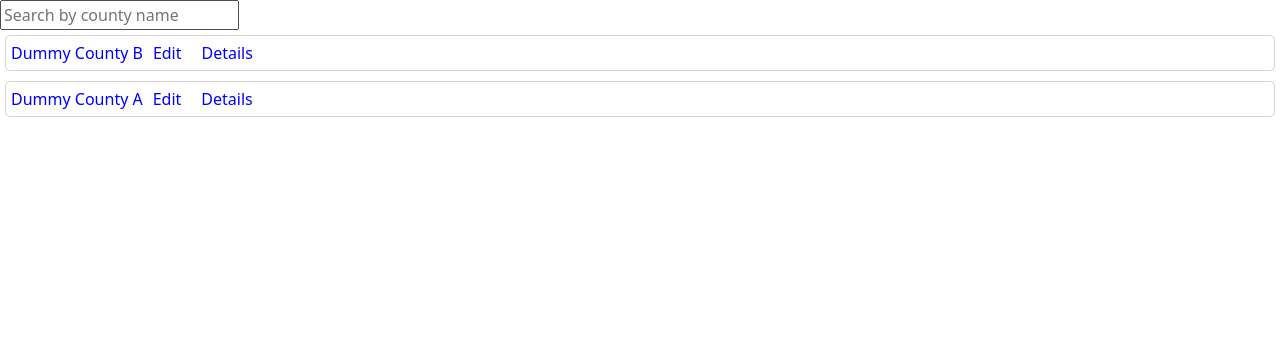
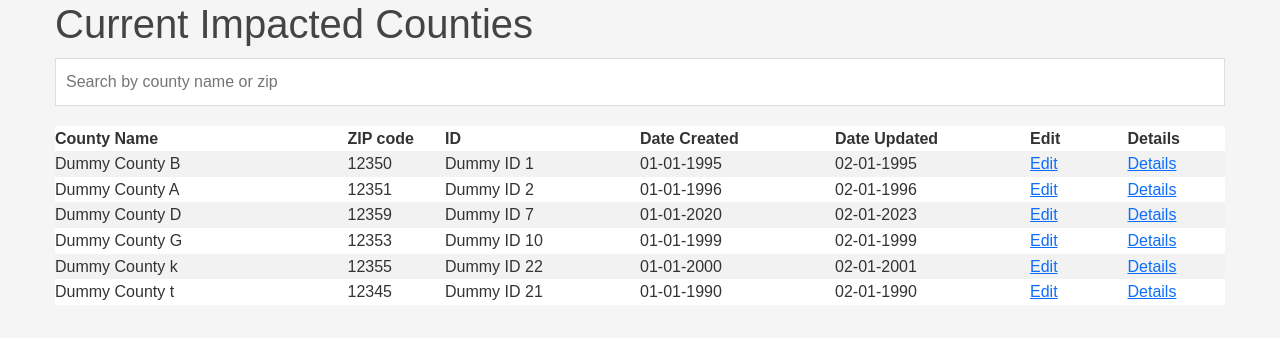
Before and after one commit to ethans2028/Calfus-Project, a React (Create React App) app in the folder client/: page /cic in a window 1280 px wide. Shown: the top 338 px of the page. Built offline with nearby package versions, Linux system fonts and the light colour scheme.

Commit message:
updated cic

```diff
--- a/client/src/global.css
+++ b/client/src/global.css
@@ -17,6 +17,63 @@ body {
   margin: 0 auto;
   padding: 0 15px;
 }
+
+.columnlabel{
+  border: 1px solid #ddd; /* Define the border color and width */
+  padding: 10px; /* Define the padding inside the box */
+}
+
+
+/* the following are for rows in a table */
+
+
+.horizontal-div {
+  display: flex;
+  flex-direction: row;
+  align-items: center;
+  justify-content: center;
+  white-space: nowrap;
+}
+
+.county-name {
+  flex: 3;
+  display: flex;
+  flex-direction: row;
+}
+
+.zip-code {
+  flex: 1;
+  display: flex;
+  flex-direction: row;
+}
+
+.county-id {
+  flex: 2;
+  display: flex;
+  flex-direction: row;
+}
+
+.date-created {
+  flex: 2;
+  display: flex;
+  flex-direction: row;
+}
+
+.date-updated {
+  flex: 2;
+  display: flex;
+  flex-direction: row;
+}
+
+.edit-link {
+  flex: 1;
+}
+
+.details-link {
+  flex: 1;
+}
+
+
 
 h1, h2, h3, h4, h5, h6 {
   color: #444;
--- a/client/src/routes/cic.jsx
+++ b/client/src/routes/cic.jsx
@@ -4,6 +4,7 @@ import AnomalyDetailPage from './AnomalyDetailPage';
 import UpdatePage from './UpdatePage';
 import Home from './Home';
 import sampleData from '../sampleData.json';
+import '../global.css'; // Import the global CSS file
 
 const ActiveItemsPage = () => {
   const dataArray = Object.values(sampleData);
@@ -18,41 +19,41 @@ const ActiveItemsPage = () => {
     setSearchTerm(event.target.value);
   };
 
-  const filteredItems = items.filter(item =>
-    item.County.toLowerCase().includes(searchTerm.toLowerCase()) && item.Status === 'Active'
-  );
+  const filteredItems = items.filter(item => {
+    if (searchTerm === '') {
+      return item.Status === 'Active';
+    }
+    if (!isNaN(searchTerm)) {
+      return item.Zip && item.Zip.includes(searchTerm) && item.Status === 'Active';
+    } else {
+      return item.County.toLowerCase().includes(searchTerm.toLowerCase()) && item.Status === 'Active';
+    }
+  });
 
   return (
-    <div>
-      <input type="text" placeholder="Search by county name" onChange={handleSearch} />
-
-      <div style={{ display: 'flex', flexDirection: 'column' }}>
+      <div className="container">
+        <h1>Current Impacted Counties</h1>
+        <input type="text" placeholder="Search by county name or zip"/>
+        <div className="horizontal-div" style={{ backgroundColor: "white"}}>
+          <div className="county-name" style={{ fontWeight: 'bold' }}>County Name</div>
+          <div className="zip-code" style={{ fontWeight: 'bold' }}>ZIP code</div>
+          <div className="county-id" style={{ fontWeight: 'bold' }}>ID</div>
+          <div className="date-created" style={{ fontWeight: 'bold' }}>Date Created</div>
+          <div className="date-updated" style={{ fontWeight: 'bold' }}>Date Updated</div>
+          <div className="edit-link" style={{ fontWeight: 'bold' }}>Edit</div>
+          <div className="details-link" style={{ fontWeight: 'bold' }}>Details</div>
+        </div>
+        <div className="box" style={{ display: 'flex', flexDirection: 'column', }}>
         {filteredItems.length > 0 ? (
-            filteredItems.map((item) => (
-               <div
-                  key={item.id}
-                  style={{
-                  color: 'blue',
-                  textDecoration: 'none',
-                  border: '1px solid lightgrey',
-                  borderRadius: '5px',
-                  padding: '5px',
-                  margin: '5px',
-                  }}
-               >
-                  {item.County}
-                  <Link
-                  to={`/Edit/${item.id}`}
-                  style={{padding: '10px', color: 'blue', textDecoration: 'none'}}
-                  >
-                  Edit
-                  </Link>
-                  <Link
-                  to={`/AnomalyDetailPage/${item.id}`}
-                  style={{padding: '10px', color: 'blue', textDecoration: 'none'}}
-                  >
-                  Details
-                  </Link>
+              filteredItems.map((item, index) => (
+                <div style={{ backgroundColor: index % 2 === 1 ? 'white' : '#f2f2f2' }} key={item.id} className="horizontal-div">
+                  <div className="county-name">{item.County}</div>
+                  <div className="zip-code">{item.Zip}</div>
+                  <div className="county-id">{item.id}</div>
+                  <div className="date-created">{item.DateOfBirth}</div>
+                  <div className="date-updated">{item.LastEdited}</div>
+                  <Link className="edit-link" to={`/Edit/${item.id}`}>Edit</Link>
+                  <Link className= "details-link" to={`/AnomalyDetailPage/${item.id}`}>Details</Link>
                 </div>
               ))
               ) : (
--- a/client/src/sampleData.json
+++ b/client/src/sampleData.json
@@ -9,6 +9,9 @@
       "Clears": "Dummy Clears 1",
       "Possible Hits": "Dummy Possible Hits 1",
       "Automation Status": "Dummy Automation Status 1",
+      "Zip": "12350",
+      "DateOfBirth": "01-01-1995",
+      "LastEdited": "02-01-1995",
       "DOB Redaction?": "Dummy DOB Redaction 1",
       "Status": "Active",
       "Last Reviewed Date": "Dummy Last Reviewed Date 1",
@@ -27,6 +30,9 @@
       "Clears": "Dummy Clears 2",
       "Possible Hits": "Dummy Possible Hits 2",
       "Automation Status": "Dummy Automation Status 2",
+      "Zip": "12351",
+      "DateOfBirth": "01-01-1996",
+      "LastEdited": "02-01-1996",
       "DOB Redaction?": "Dummy DOB Redaction 2",
       "Status": "Active",
       "Last Reviewed Date": "Dummy Last Reviewed Date 2",
@@ -46,12 +52,12 @@
       "Possible Hits": "Dummy Possible Hits 2",
       "Automation Status": "Dummy Automation Status 2",
       "DOB Redaction?": "Dummy DOB Redaction 2",
-      "Status": "Dummy Status 2",
+      "Status": "Resolved",
       "Last Reviewed Date": "Dummy Last Reviewed Date 2",
       "Issue Start Date": "Dummy Issue Start Date 2",
       "Est Resolution Date": "Dummy Est Resolution Date 2",
       "Issue Resolve Date": "Dummy Issue Resolve Date 2",
-      "id": "Dummy ID 2"
+      "id": "Dummy ID 5"
    },
    "dataObject4": {
       "County": "Dummy County D",
@@ -64,12 +70,15 @@
       "Possible Hits": "Dummy Possible Hits 2",
       "Automation Status": "Dummy Automation Status 2",
       "DOB Redaction?": "Dummy DOB Redaction 2",
-      "Status": "Dummy Status 2",
+      "Zip": "12359",
+      "DateOfBirth": "01-01-2020",
+      "LastEdited": "02-01-2023",
+      "Status": "Active",
       "Last Reviewed Date": "Dummy Last Reviewed Date 2",
       "Issue Start Date": "Dummy Issue Start Date 2",
       "Est Resolution Date": "Dummy Est Resolution Date 2",
       "Issue Resolve Date": "Dummy Issue Resolve Date 2",
-      "id": "Dummy ID 2"
+      "id": "Dummy ID 7"
    },
    "dataObject5": {
       "County": "Dummy County E",
@@ -82,7 +91,7 @@
       "Possible Hits": "Dummy Possible Hits 2",
       "Automation Status": "Dummy Automation Status 2",
       "DOB Redaction?": "Dummy DOB Redaction 2",
-      "Status": "Dummy Status 2",
+      "Status": "Resolved",
       "Last Reviewed Date": "Dummy Last Reviewed Date 2",
       "Issue Start Date": "Dummy Issue Start Date 2",
       "Est Resolution Date": "Dummy Est Resolution Date 2",
@@ -100,7 +109,7 @@
       "Possible Hits": "Dummy Possible Hits 2",
       "Automation Status": "Dummy Automation Status 2",
       "DOB Redaction?": "Dummy DOB Redaction 2",
-      "Status": "Dummy Status 2",
+      "Status": "Resolved",
       "Last Reviewed Date": "Dummy Last Reviewed Date 2",
       "Issue Start Date": "Dummy Issue Start Date 2",
       "Est Resolution Date": "Dummy Est Resolution Date 2",
@@ -117,13 +126,16 @@
       "Clears": "Dummy Clears 2",
       "Possible Hits": "Dummy Possible Hits 2",
       "Automation Status": "Dummy Automation Status 2",
+      "Zip": "12353",
+      "DateOfBirth": "01-01-1999",
+      "LastEdited": "02-01-1999",
       "DOB Redaction?": "Dummy DOB Redaction 2",
-      "Status": "Dummy Status 2",
+      "Status": "Active",
       "Last Reviewed Date": "Dummy Last Reviewed Date 2",
       "Issue Start Date": "Dummy Issue Start Date 2",
       "Est Resolution Date": "Dummy Est Resolution Date 2",
       "Issue Resolve Date": "Dummy Issue Resolve Date 2",
-      "id": "Dummy ID 2"
+      "id": "Dummy ID 10"
    },
    "dataObject8": {
       "County": "Dummy County H",
@@ -136,7 +148,7 @@
       "Possible Hits": "Dummy Possible Hits 2",
       "Automation Status": "Dummy Automation Status 2",
       "DOB Redaction?": "Dummy DOB Redaction 2",
-      "Status": "Dummy Status 2",
+      "Status": "Resolved",
       "Last Reviewed Date": "Dummy Last Reviewed Date 2",
       "Issue Start Date": "Dummy Issue Start Date 2",
       "Est Resolution Date": "Dummy Est Resolution Date 2",
@@ -154,7 +166,7 @@
       "Possible Hits": "Dummy Possible Hits 2",
       "Automation Status": "Dummy Automation Status 2",
       "DOB Redaction?": "Dummy DOB Redaction 2",
-      "Status": "Dummy Status 2",
+      "Status": "Resolved",
       "Last Reviewed Date": "Dummy Last Reviewed Date 2",
       "Issue Start Date": "Dummy Issue Start Date 2",
       "Est Resolution Date": "Dummy Est Resolution Date 2",
@@ -172,7 +184,7 @@
       "Possible Hits": "Dummy Possible Hits 2",
       "Automation Status": "Dummy Automation Status 2",
       "DOB Redaction?": "Dummy DOB Redaction 2",
-      "Status": "Dummy Status 2",
+      "Status": "Resolved",
       "Last Reviewed Date": "Dummy Last Reviewed Date 2",
       "Issue Start Date": "Dummy Issue Start Date 2",
       "Est Resolution Date": "Dummy Est Resolution Date 2",
@@ -190,12 +202,15 @@
       "Possible Hits": "Dummy Possible Hits 2",
       "Automation Status": "Dummy Automation Status 2",
       "DOB Redaction?": "Dummy DOB Redaction 2",
-      "Status": "Dummy Status 2",
+      "Zip": "12355",
+      "DateOfBirth": "01-01-2000",
+      "LastEdited": "02-01-2001",
+      "Status": "Active",
       "Last Reviewed Date": "Dummy Last Reviewed Date 2",
       "Issue Start Date": "Dummy Issue Start Date 2",
       "Est Resolution Date": "Dummy Est Resolution Date 2",
       "Issue Resolve Date": "Dummy Issue Resolve Date 2",
-      "id": "Dummy ID 2"
+      "id": "Dummy ID 22"
    },
    "dataObject13": {
       "County": "Dummy County l",
@@ -208,7 +223,7 @@
       "Possible Hits": "Dummy Possible Hits 2",
       "Automation Status": "Dummy Automation Status 2",
       "DOB Redaction?": "Dummy DOB Redaction 2",
-      "Status": "Dummy Status 2",
+      "Status": "Resolved",
       "Last Reviewed Date": "Dummy Last Reviewed Date 2",
       "Issue Start Date": "Dummy Issue Start Date 2",
       "Est Resolution Date": "Dummy Est Resolution Date 2",
@@ -226,7 +241,7 @@
       "Possible Hits": "Dummy Possible Hits 2",
       "Automation Status": "Dummy Automation Status 2",
       "DOB Redaction?": "Dummy DOB Redaction 2",
-      "Status": "Dummy Status 2",
+      "Status": "Resolved",
       "Last Reviewed Date": "Dummy Last Reviewed Date 2",
       "Issue Start Date": "Dummy Issue Start Date 2",
       "Est Resolution Date": "Dummy Est Resolution Date 2",
@@ -244,7 +259,7 @@
       "Possible Hits": "Dummy Possible Hits 2",
       "Automation Status": "Dummy Automation Status 2",
       "DOB Redaction?": "Dummy DOB Redaction 2",
-      "Status": "Dummy Status 2",
+      "Status": "Resolved",
       "Last Reviewed Date": "Dummy Last Reviewed Date 2",
       "Issue Start Date": "Dummy Issue Start Date 2",
       "Est Resolution Date": "Dummy Est Resolution Date 2",
@@ -262,7 +277,7 @@
       "Possible Hits": "Dummy Possible Hits 2",
       "Automation Status": "Dummy Automation Status 2",
       "DOB Redaction?": "Dummy DOB Redaction 2",
-      "Status": "Dummy Status 2",
+      "Status": "Resolved",
       "Last Reviewed Date": "Dummy Last Reviewed Date 2",
       "Issue Start Date": "Dummy Issue Start Date 2",
       "Est Resolution Date": "Dummy Est Resolution Date 2",
@@ -280,7 +295,7 @@
       "Possible Hits": "Dummy Possible Hits 2",
       "Automation Status": "Dummy Automation Status 2",
       "DOB Redaction?": "Dummy DOB Redaction 2",
-      "Status": "Dummy Status 2",
+      "Status": "Resolved",
       "Last Reviewed Date": "Dummy Last Reviewed Date 2",
       "Issue Start Date": "Dummy Issue Start Date 2",
       "Est Resolution Date": "Dummy Est Resolution Date 2",
@@ -297,8 +312,11 @@
       "Clears": "Dummy Clears 2",
       "Possible Hits": "Dummy Possible Hits 2",
       "Automation Status": "Dummy Automation Status 2",
+      "Zip": "12349",
+      "DateOfBirth": "01-01-1993",
+      "LastEdited": "02-01-1993",
       "DOB Redaction?": "Dummy DOB Redaction 2",
-      "Status": "Dummy Status 2",
+      "Status": "Resolved",
       "Last Reviewed Date": "Dummy Last Reviewed Date 2",
       "Issue Start Date": "Dummy Issue Start Date 2",
       "Est Resolution Date": "Dummy Est Resolution Date 2",
@@ -315,8 +333,11 @@
       "Clears": "Dummy Clears 2",
       "Possible Hits": "Dummy Possible Hits 2",
       "Automation Status": "Dummy Automation Status 2",
+      "Zip": "12347",
+      "DateOfBirth": "01-01-1992",
+      "LastEdited": "02-01-1992",
       "DOB Redaction?": "Dummy DOB Redaction 2",
-      "Status": "Dummy Status 2",
+      "Status": "Resolved",
       "Last Reviewed Date": "Dummy Last Reviewed Date 2",
       "Issue Start Date": "Dummy Issue Start Date 2",
       "Est Resolution Date": "Dummy Est Resolution Date 2",
@@ -333,8 +354,11 @@
       "Clears": "Dummy Clears 2",
       "Possible Hits": "Dummy Possible Hits 2",
       "Automation Status": "Dummy Automation Status 2",
+      "Zip": "12346",
+      "DateOfBirth": "01-01-1991",
+      "LastEdited": "02-01-1991",
       "DOB Redaction?": "Dummy DOB Redaction 2",
-      "Status": "Dummy Status 2",
+      "Status": "Resolved",
       "Last Reviewed Date": "Dummy Last Reviewed Date 2",
       "Issue Start Date": "Dummy Issue Start Date 2",
       "Est Resolution Date": "Dummy Est Resolution Date 2",
@@ -351,12 +375,15 @@
       "Clears": "Dummy Clears 2",
       "Possible Hits": "Dummy Possible Hits 2",
       "Automation Status": "Dummy Automation Status 2",
+      "Zip": "12345",
+      "DateOfBirth": "01-01-1990",
+      "LastEdited": "02-01-1990",
       "DOB Redaction?": "Dummy DOB Redaction 2",
-      "Status": "Dummy Status 2",
+      "Status": "Active",
       "Last Reviewed Date": "Dummy Last Reviewed Date 2",
       "Issue Start Date": "Dummy Issue Start Date 2",
       "Est Resolution Date": "Dummy Est Resolution Date 2",
       "Issue Resolve Date": "Dummy Issue Resolve Date 2",
-      "id": "Dummy ID 2"
+      "id": "Dummy ID 21"
    }
 }
```
Lines whose indentation alone changed are shown as unchanged.
